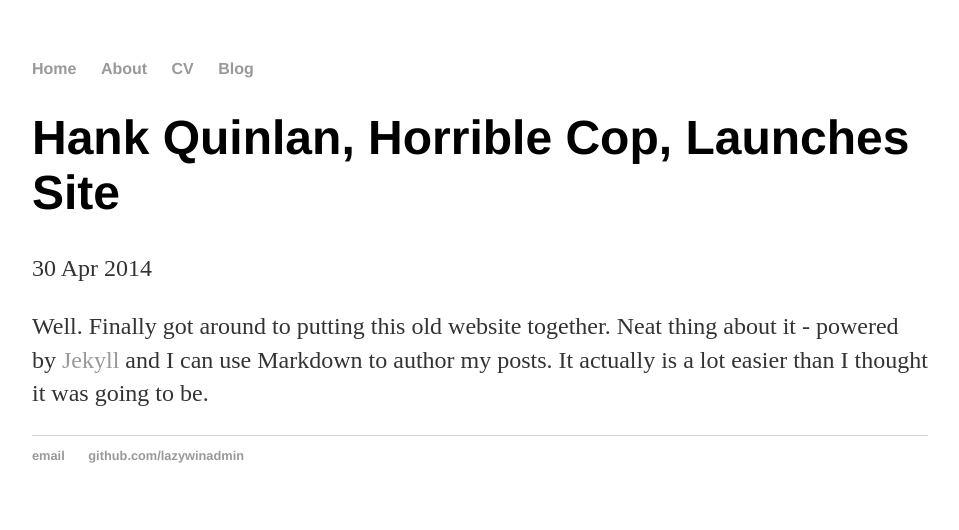
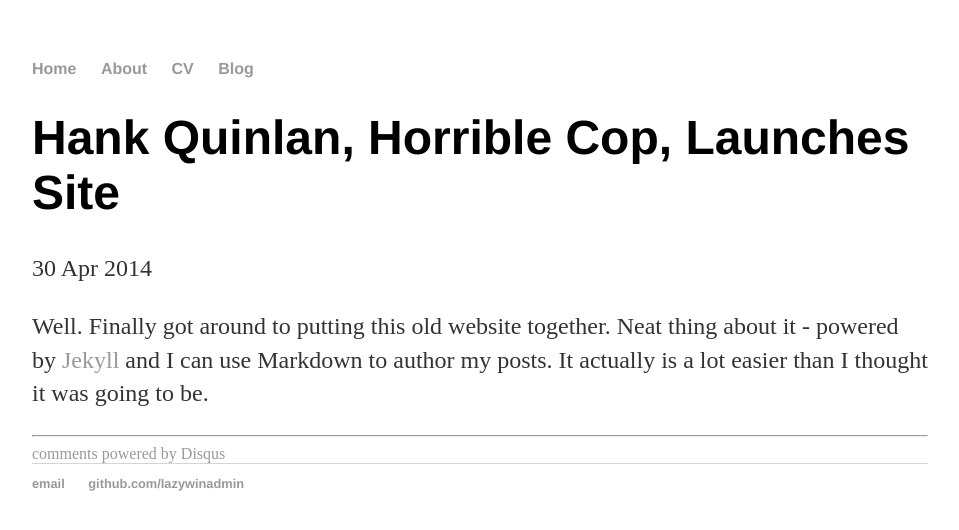
Before and after one commit to lazywinadmin/GithubPages-Hank, a Jekyll site: the page built from _posts/2016-02-02-lazywinadmin.md, in a window 1280 px wide. Shown: the top 530 px of the page, without its empty margins (160-1119 px from the left). Built offline with Jekyll 4.4.1, drawn with Linux system fonts in a browser that asks for light colours; comment, search, counter and statistics services are not loaded.

Commit message:
Update post.html

```diff
--- a/_layouts/post.html
+++ b/_layouts/post.html
@@ -7,3 +7,7 @@
 <div class="post">
   {{ content }}
 </div>
+
+<hr>
+<!-- Post comments -->
+{% include disqus.html %}
```
